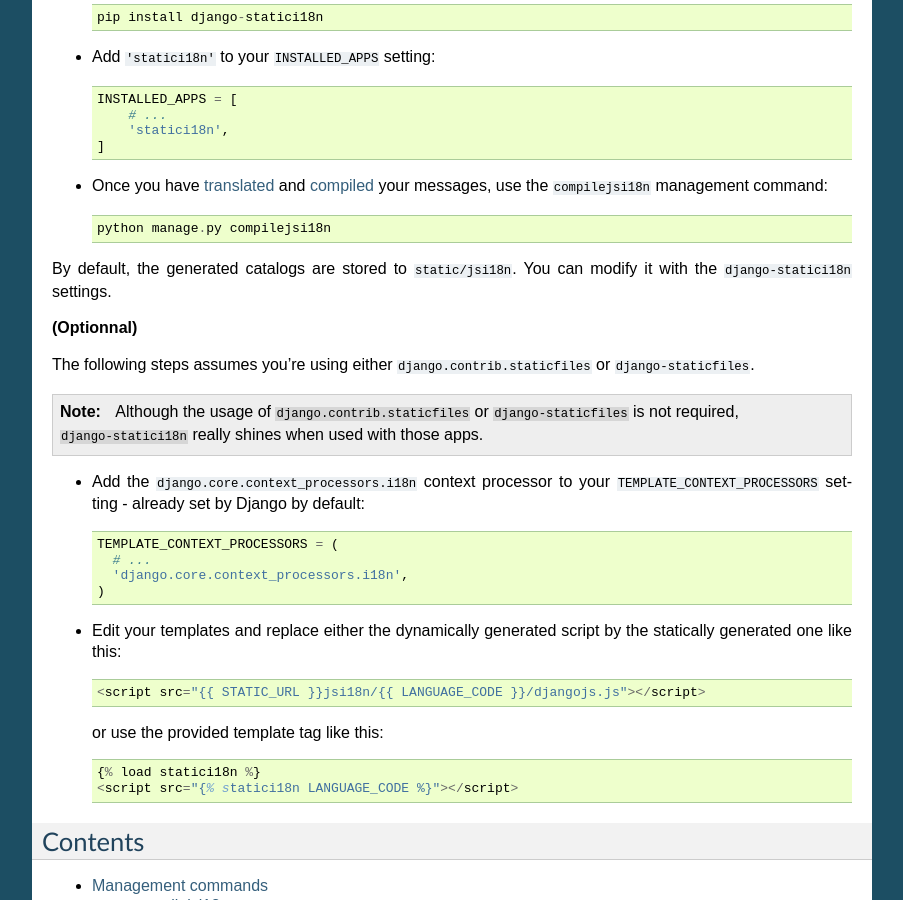
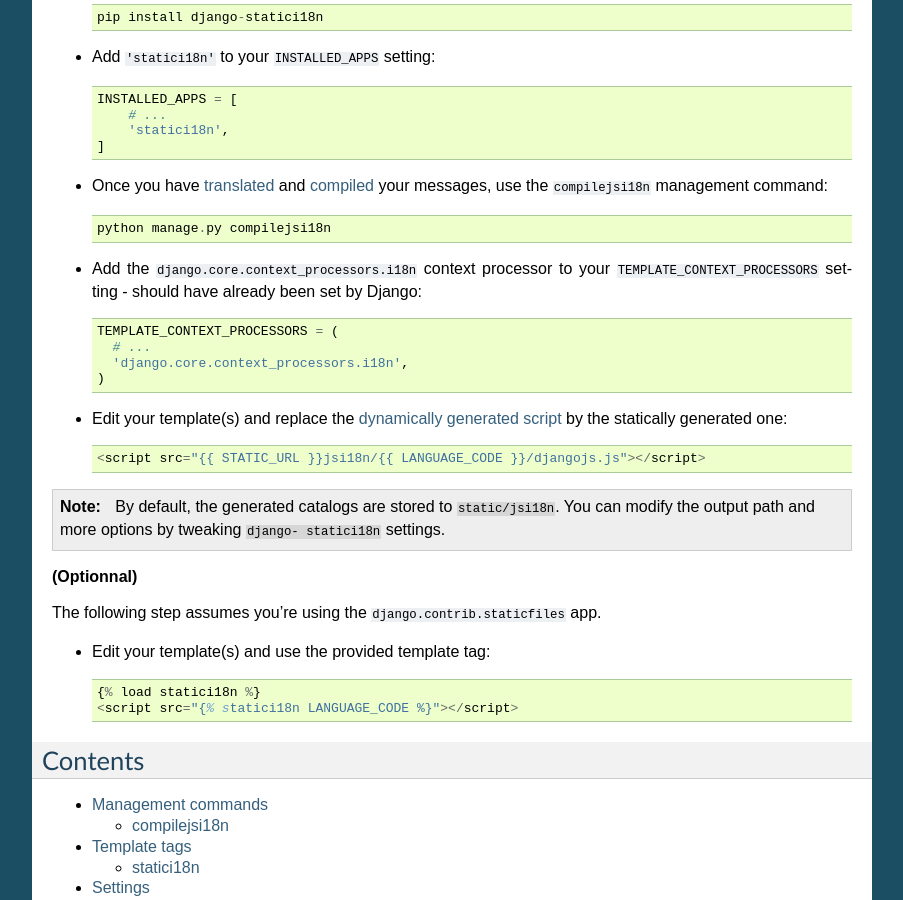
Before and after one commit to zyegfryed/django-statici18n, a Sphinx documentation site: the page built from docs/index.rst, in a window 1280 px wide and 900 px high, scrolled down 604 px. Shown: the whole window, without its empty margins (198-1101 px from the left). Built offline with Sphinx 7.4.7, drawn with Linux system fonts in a browser that asks for light colours.

Commit message:
Improved documentation

```diff
--- a/README.rst
+++ b/README.rst
@@ -52,36 +52,35 @@
     ]
 
 - Once you have `translated`_ and `compiled`_ your messages, use the
-  ``compilejsi18n``   management command::
+  ``compilejsi18n`` management command::
 
     python manage.py compilejsi18n
 
-By default, the generated catalogs are stored to ``static/jsi18n``. You can modify it with the ``django-statici18n`` settings.
-
-**(Optionnal)**
-
-The following steps assumes you're using either ``django.contrib.staticfiles``
-or ``django-staticfiles``.
-
-.. note::
-
-  Although the usage of ``django.contrib.staticfiles`` or ``django-staticfiles``
-  is not required, ``django-statici18n`` really shines when used with those apps.
-
 - Add the ``django.core.context_processors.i18n`` context processor to your
-  ``TEMPLATE_CONTEXT_PROCESSORS`` setting - already set by Django by default::
+  ``TEMPLATE_CONTEXT_PROCESSORS`` setting - should have already been set by
+  Django::
 
     TEMPLATE_CONTEXT_PROCESSORS = (
       # ...
       'django.core.context_processors.i18n',
     )
 
-- Edit your templates and replace either the dynamically generated script by the
-  statically generated one like this::
+- Edit your template(s) and replace the `dynamically generated script`_ by the
+  statically generated one::
 
     <script src="{{ STATIC_URL }}jsi18n/{{ LANGUAGE_CODE }}/djangojs.js"></script>
 
-  or use the provided template tag like this::
+.. note::
+
+    By default, the generated catalogs are stored to ``static/jsi18n``. You
+    can modify the output path and more options by tweaking ``django-
+    statici18n`` settings.
+
+**(Optionnal)**
+
+The following step assumes you're using the ``django.contrib.staticfiles`` app.
+
+- Edit your template(s) and use the provided template tag::
 
     {% load statici18n %}
     <script src="{% statici18n LANGUAGE_CODE %}"></script>
```
Also changed, not shown: other parts of README.rst (+1 -0 lines), docs/templatetags.rst (+5 -5 lines), docs/troubleshooting.rst (+5 -2 lines).
